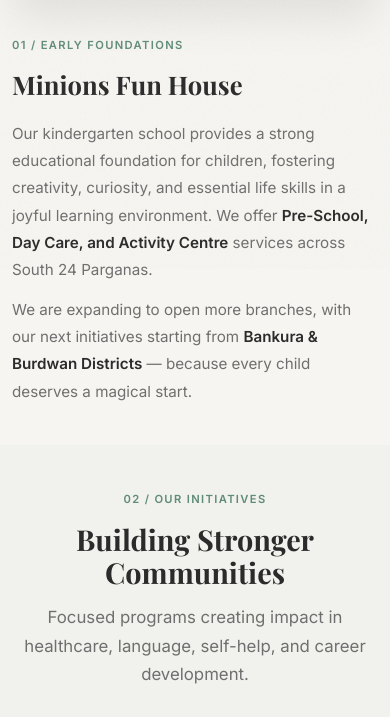
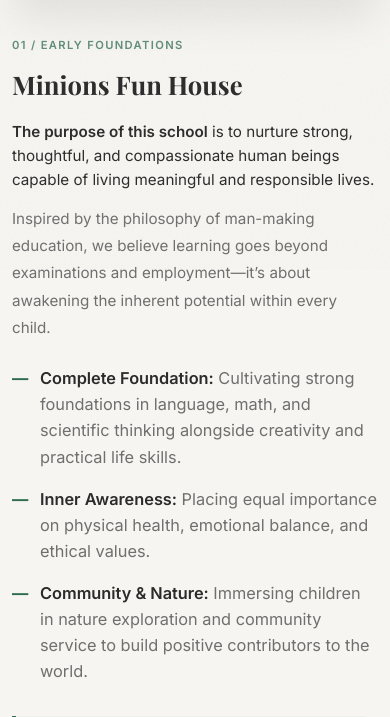
Before and after one commit to DReekis/ANCHORASSOCIATION, a Flask app: page /projects in a window 390 px wide. Shown: the part 575-1292 px from the top of the page. Run offline with Flask 3, Linux system fonts and the light colour scheme; some libraries are stand-ins or nearby versions.

Commit message:
feat: Implement initial homepage and projects page with core styling and structure.

```diff
--- a/anchor_site/static/css/projects.css
+++ b/anchor_site/static/css/projects.css
@@ -91,6 +91,60 @@
 .feature-text__body strong {
    color: var(--text-main);
    font-weight: 600;
+}
+
+.feature-text__lead {
+   font-size: 1.15rem;
+   color: var(--text-main);
+   line-height: 1.6;
+}
+
+.feature-list {
+   list-style: none;
+   padding: 0;
+   margin: 24px 0;
+   display: flex;
+   flex-direction: column;
+   gap: 16px;
+}
+
+.feature-list li {
+   position: relative;
+   padding-left: 28px;
+   font-size: 1.02rem;
+   line-height: 1.6;
+   color: var(--text-muted);
+}
+
+.feature-list li::before {
+   content: '—';
+   position: absolute;
+   left: 0;
+   top: 0;
+   color: var(--primary);
+   font-weight: 700;
+}
+
+.feature-list li strong {
+   color: var(--text-main);
+   font-weight: 600;
+}
+
+.feature-quote {
+   margin-top: 32px;
+   padding: 24px;
+   background: rgba(47, 107, 79, 0.04);
+   border-left: 4px solid var(--primary);
+   border-radius: 0 var(--radius-apple) var(--radius-apple) 0;
+}
+
+.feature-quote p {
+   font-family: var(--font-head);
+   font-size: 1.25rem;
+   font-style: italic;
+   color: var(--text-main);
+   line-height: 1.5;
+   margin: 0;
 }
 
 
--- a/anchor_site/templates/projects.html
+++ b/anchor_site/templates/projects.html
@@ -32,18 +32,29 @@
             <div class="feature-text">
                 <span class="feature-text__label">01 / Early Foundations</span>
                 <h2 class="feature-text__title">Minions Fun House</h2>
+                <p class="feature-text__body feature-text__lead">
+                    <strong>The purpose of this school</strong> is to nurture strong, thoughtful, and compassionate
+                    human beings capable of living meaningful and responsible lives.
+                </p>
+
                 <p class="feature-text__body">
+                    Inspired by the philosophy of man-making education, we believe learning goes beyond examinations and
+                    employment—it’s about awakening the inherent potential within every child.
+                </p>
 
-                    Our kindergarten school provides a strong educational foundation for
-                    children, fostering creativity, curiosity, and essential life skills
-                    in a joyful learning environment. We offer <strong>Pre-School, Day Care,
-                        and Activity Centre</strong> services across South 24 Parganas.
-                </p>
-                <p class="feature-text__body">
-                    We are expanding to open more branches, with our next initiatives
-                    starting from <strong>Bankura & Burdwan Districts</strong> — because
-                    every child deserves a magical start.
-                </p>
+                <ul class="feature-list">
+                    <li><strong>Complete Foundation:</strong> Cultivating strong foundations in language, math, and
+                        scientific thinking alongside creativity and practical life skills.</li>
+                    <li><strong>Inner Awareness:</strong> Placing equal importance on physical health, emotional
+                        balance, and ethical values.</li>
+                    <li><strong>Community & Nature:</strong> Immersing children in nature exploration and community
+                        service to build positive contributors to the world.</li>
+                </ul>
+
+                <div class="feature-quote">
+                    <p>“Helping each child discover their inner strength to stand on their own feet and work for the
+                        welfare of society.”</p>
+                </div>
             </div>
         </div>
     </div>
```
Also changed, not shown: anchor_site/static/css/home.css (+89 -0 lines), anchor_site/templates/index.html (+50 -1 lines).
